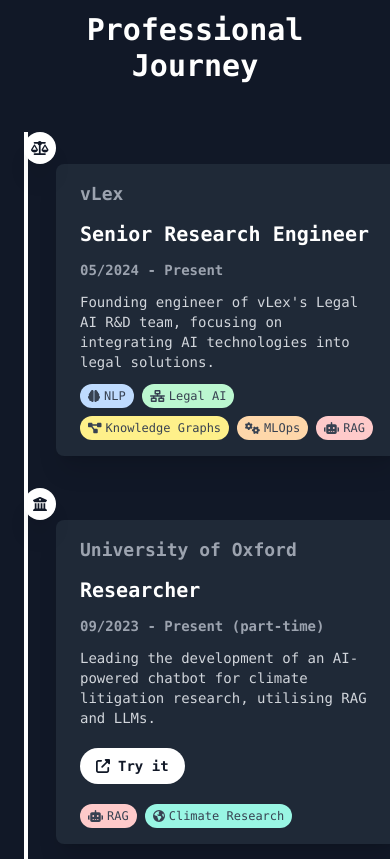
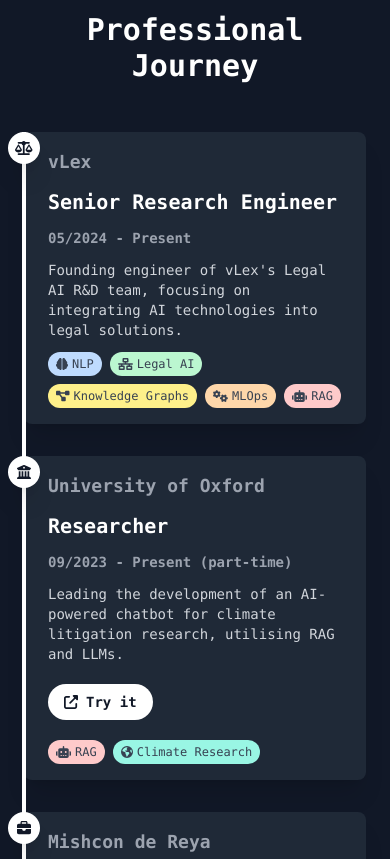
Before and after one commit to JakeRutherford/jakerutherford.github.io, a plain HTML site: page index.html in a window 390 px wide. Shown: the part 1560-2419 px from the top of the page. Drawn offline with nearby package versions, Linux system fonts and the light colour scheme.

Commit message:
fix timeline on small screen

```diff
--- a/index.html
+++ b/index.html
@@ -117,15 +117,14 @@
                 <h2 class="text-3xl font-bold mb-12 text-center">Professional Journey</h2>
                 <div class="relative">
                     <!-- Timeline line -->
-                    <div class="absolute left-0 md:left-1/2 top-0 h-full w-1 bg-white md:transform md:-translate-x-1/2"></div>
-
+                    <div class="absolute left-0 -ml-0.5 md:left-1/2 top-0 h-full w-1 bg-white md:ml-0 md:transform md:-translate-x-1/2"></div>
                     <!-- Timeline items -->
                     <div class="mb-8 flex flex-col md:flex-row justify-between items-start md:items-center w-full right-timeline">
-                        <div class="order-1 w-5/12 hidden md:block"></div>
-                        <div class="z-20 flex items-center order-1 bg-white shadow-xl w-8 h-8 md:w-12 md:h-12 rounded-full">
+                        <div class="order-1 w-full md:w-5/12 hidden md:block"></div>
+                        <div class="z-20 flex items-center order-1 bg-white shadow-xl w-8 h-8 md:w-12 md:h-12 rounded-full absolute left-0 -ml-4 md:ml-0 md:left-1/2 md:-translate-x-1/2">
                             <i class="fas fa-balance-scale text-sm md:text-xl text-gray-900 mx-auto"></i>
                         </div>
-                        <div class="order-1 bg-gray-800 rounded-lg shadow-xl w-full md:w-5/12 px-6 py-4 md:ml-0 ml-8">
+                        <div class="order-1 bg-gray-800 rounded-lg shadow-xl w-full md:w-5/12 px-6 py-4 ml-0 md:ml-0">
                             <h3 class="mb-3 font-bold text-gray-400 text-lg">vLex</h3>
                             <h4 class="mb-3 font-bold text-white text-xl">Senior Research Engineer</h4>
                             <h4 class="mb-3 font-bold text-gray-400 text-sm">05/2024 - Present</h4>
@@ -152,10 +151,10 @@
 
                     <div class="mb-8 flex flex-col md:flex-row-reverse justify-between items-start md:items-center w-full left-timeline">
                         <div class="order-1 w-5/12 hidden md:block"></div>
-                        <div class="z-20 flex items-center order-1 bg-white shadow-xl w-8 h-8 md:w-12 md:h-12 rounded-full">
+                        <div class="z-20 flex items-center order-1 bg-white shadow-xl w-8 h-8 md:w-12 md:h-12 rounded-full absolute left-0 -ml-4 md:ml-0 md:left-1/2 md:-translate-x-1/2">
                             <i class="fas fa-university text-sm md:text-xl text-gray-900 mx-auto"></i>
                         </div>
-                        <div class="order-1 bg-gray-800 rounded-lg shadow-xl w-full md:w-5/12 px-6 py-4 md:mr-0 ml-8 md:ml-0">
+                        <div class="order-1 bg-gray-800 rounded-lg shadow-xl w-full md:w-5/12 px-6 py-4 md:mr-0">
                             <h3 class="mb-3 font-bold text-gray-400 text-lg">University of Oxford</h3>
                             <h4 class="mb-3 font-bold text-white text-xl">Researcher</h4>
                             <h4 class="mb-3 font-bold text-gray-400 text-sm">09/2023 - Present (part-time)</h4>
@@ -176,10 +175,10 @@
 
                     <div class="mb-8 flex flex-col md:flex-row justify-between items-start md:items-center w-full right-timeline">
                         <div class="order-1 w-5/12 hidden md:block"></div>
-                        <div class="z-20 flex items-center order-1 bg-white shadow-xl w-8 h-8 md:w-12 md:h-12 rounded-full">
+                        <div class="z-20 flex items-center order-1 bg-white shadow-xl w-8 h-8 md:w-12 md:h-12 rounded-full absolute left-0 -ml-4 md:ml-0 md:left-1/2 md:-translate-x-1/2">
                             <i class="fas fa-briefcase text-sm md:text-xl text-gray-900 mx-auto"></i>
                         </div>
-                        <div class="order-1 bg-gray-800 rounded-lg shadow-xl w-full md:w-5/12 px-6 py-4 md:ml-0 ml-8">
+                        <div class="order-1 bg-gray-800 rounded-lg shadow-xl w-full md:w-5/12 px-6 py-4">
                             <h3 class="mb-3 font-bold text-gray-400 text-lg">Mishcon de Reya</h3>
                             <h4 class="mb-3 font-bold text-white text-xl">Data Scientist</h4>
                             <h4 class="mb-3 font-bold text-gray-400 text-sm">05/2022 - 05/2024</h4>
@@ -203,10 +202,10 @@
 
                     <div class="mb-8 flex flex-col md:flex-row-reverse justify-between items-start md:items-center w-full left-timeline">
                         <div class="order-1 w-5/12 hidden md:block"></div>
-                        <div class="z-20 flex items-center order-1 bg-white shadow-xl w-8 h-8 md:w-12 md:h-12 rounded-full">
+                        <div class="z-20 flex items-center order-1 bg-white shadow-xl w-8 h-8 md:w-12 md:h-12 rounded-full absolute left-0 -ml-4 md:ml-0 md:left-1/2 md:-translate-x-1/2">
                             <i class="fas fa-landmark text-sm md:text-xl text-gray-900 mx-auto"></i>
                         </div>
-                        <div class="order-1 bg-gray-800 rounded-lg shadow-xl w-full md:w-5/12 px-6 py-4 md:mr-0 ml-8 md:ml-0">
+                        <div class="order-1 bg-gray-800 rounded-lg shadow-xl w-full md:w-5/12 px-6 py-4 md:mr-0">
                             <h3 class="mb-3 font-bold text-gray-400 text-lg">Government Digital Service</h3>
                             <h4 class="mb-3 font-bold text-white text-xl">Data Scientist</h4>
                             <h4 class="mb-3 font-bold text-gray-400 text-sm">08/2021 - 05/2022</h4>
```
